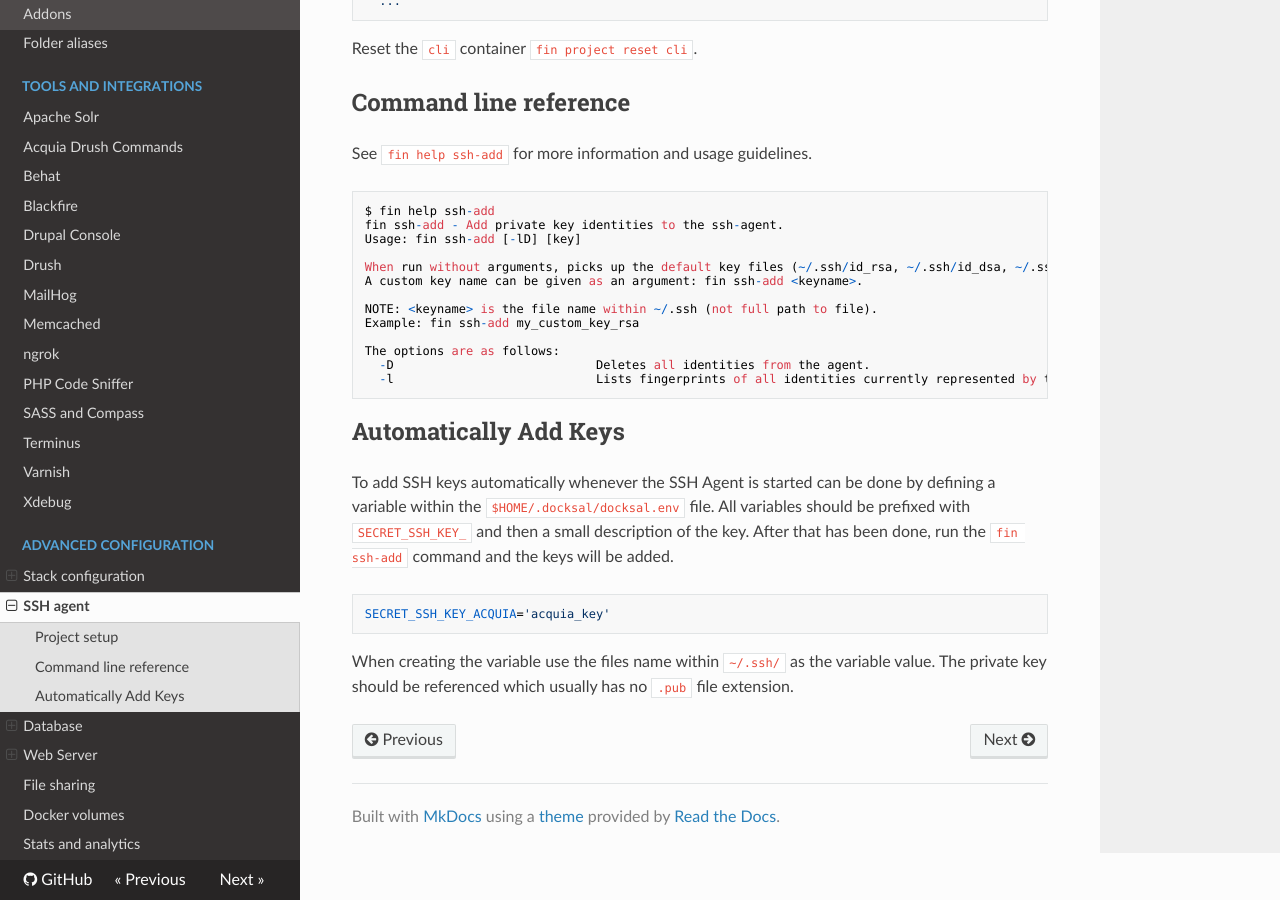
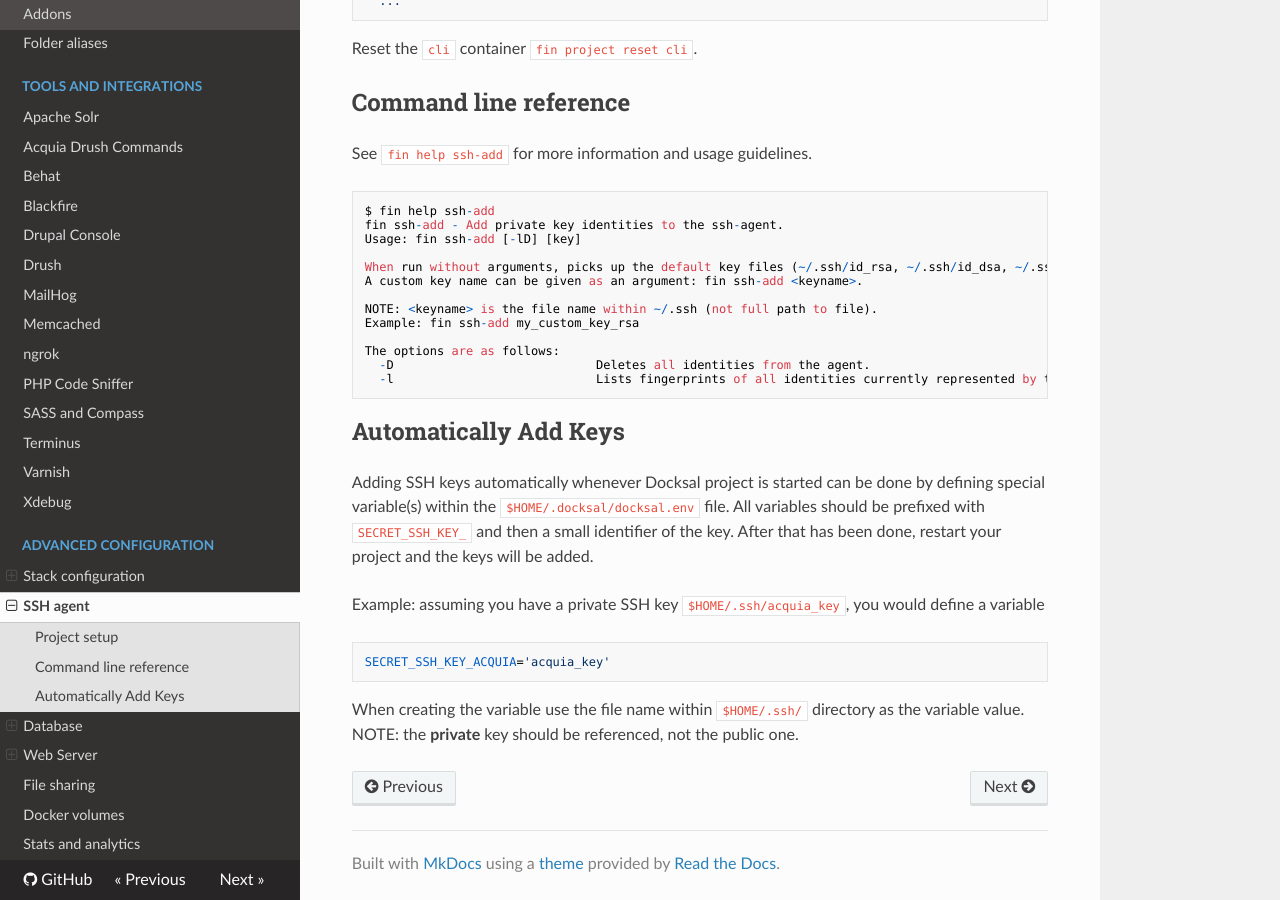
Before and after one commit to docksal/docksal, an MkDocs documentation site: the page built from docs/advanced/ssh-agent.md, in a window 1280 px wide and 900 px high, scrolled down 587 px. Built offline with MkDocs 1.6.1, drawn with Linux system fonts in a browser that asks for light colours; nearby versions of some CDN libraries; old or Windows-style settings are respelled for this version of MkDocs.

Commit message:
Update ssh-agent.md

````diff
--- a/docs/advanced/ssh-agent.md
+++ b/docs/advanced/ssh-agent.md
@@ -47,13 +47,14 @@ The options are as follows:
 
 ## Automatically Add Keys
 
-To add SSH keys automatically whenever the SSH Agent is started can be done by defining a variable within
+Adding SSH keys automatically whenever Docksal project is started can be done by defining special variable(s) within
 the `$HOME/.docksal/docksal.env` file. All variables should be prefixed with `SECRET_SSH_KEY_` and then a small
-description of the key. After that has been done, run the `fin ssh-add` command and the keys will be added.
+identifier of the key. After that has been done, restart your project and the keys will be added.
+
+Example: assuming you have a private SSH key `$HOME/.ssh/acquia_key`, you would define a variable
 
 ```
 SECRET_SSH_KEY_ACQUIA='acquia_key'
 ```
 
-When creating the variable use the files name within `~/.ssh/` as the variable value. The private key should be
-referenced which usually has no `.pub` file extension.
+When creating the variable use the file name within `$HOME/.ssh/` directory as the variable value. NOTE: the **private** key should be referenced, not the public one.
````
